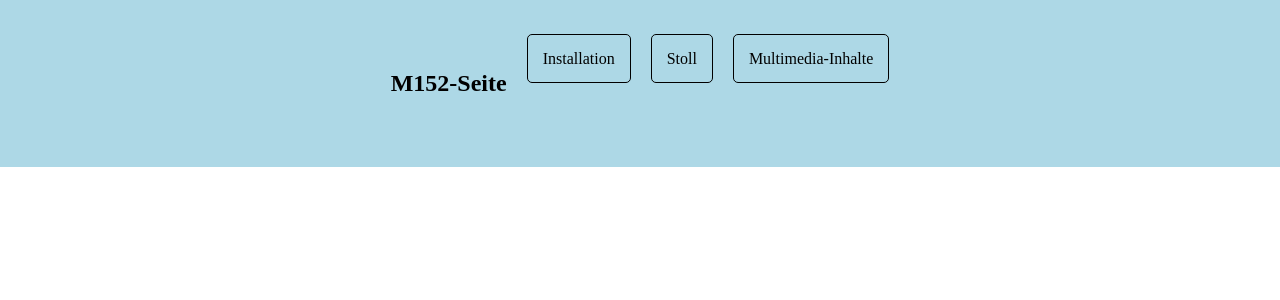
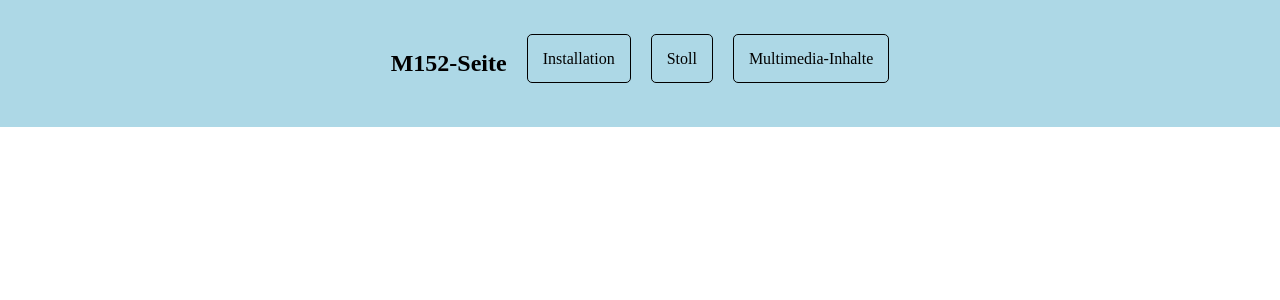
Before and after one commit to GogoDeveloper/m152, a PHP site: page / in a window 1280 px wide. Shown: the top 300 px of the page. Run offline with PHP 8.4, Linux system fonts and the light colour scheme.

Commit message:
nav update 5

```diff
--- a/styles/style.css
+++ b/styles/style.css
@@ -15,6 +15,9 @@ nav{
     padding: 50px;
 }
 
+h1{
+    margin: 0;
+}
 
 a{
     color: black;
```
